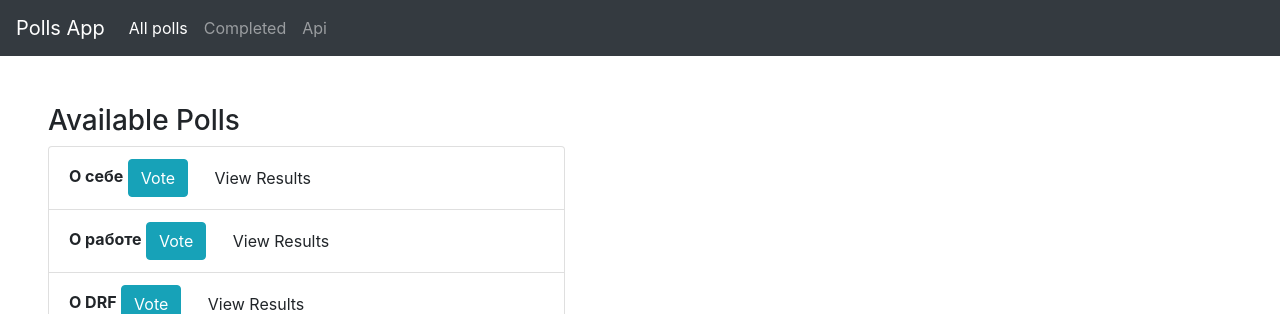
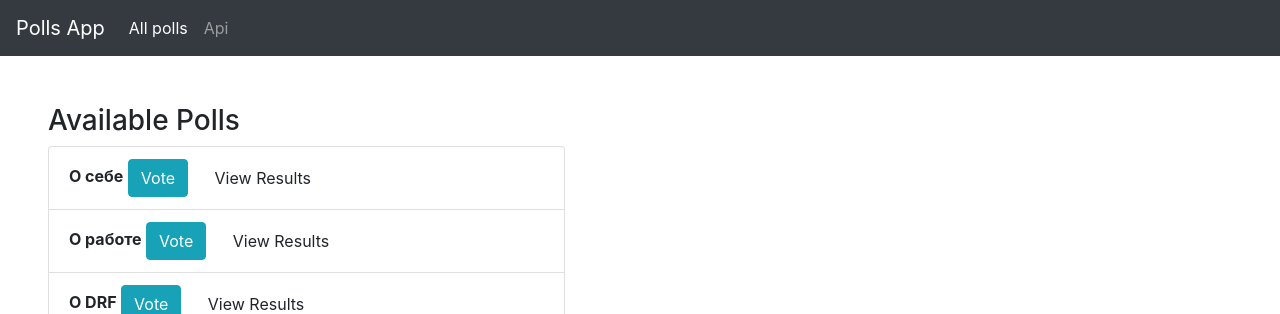
Before and after one commit to antoshkoo/drf_polls, a Django app: page / in a window 1280 px wide. Shown: the top 314 px of the page. Run offline with Django 3.2, Linux system fonts and the light colour scheme; data comes from the database, SQL or seed files in the repository.

Commit message:
Fix nav links

```diff
--- a/polls/templates/polls/base.html
+++ b/polls/templates/polls/base.html
@@ -24,9 +24,6 @@
                 <a class="nav-link" href="{% url 'home' %}">All polls</a>
               </li>
               <li class="nav-item">
-                <a class="nav-link" href="#">Completed</a>
-              </li>
-              <li class="nav-item">
                 <a class="nav-link" href="{% url 'api_all' %}">Api</a>
               </li>
             </ul>
```
